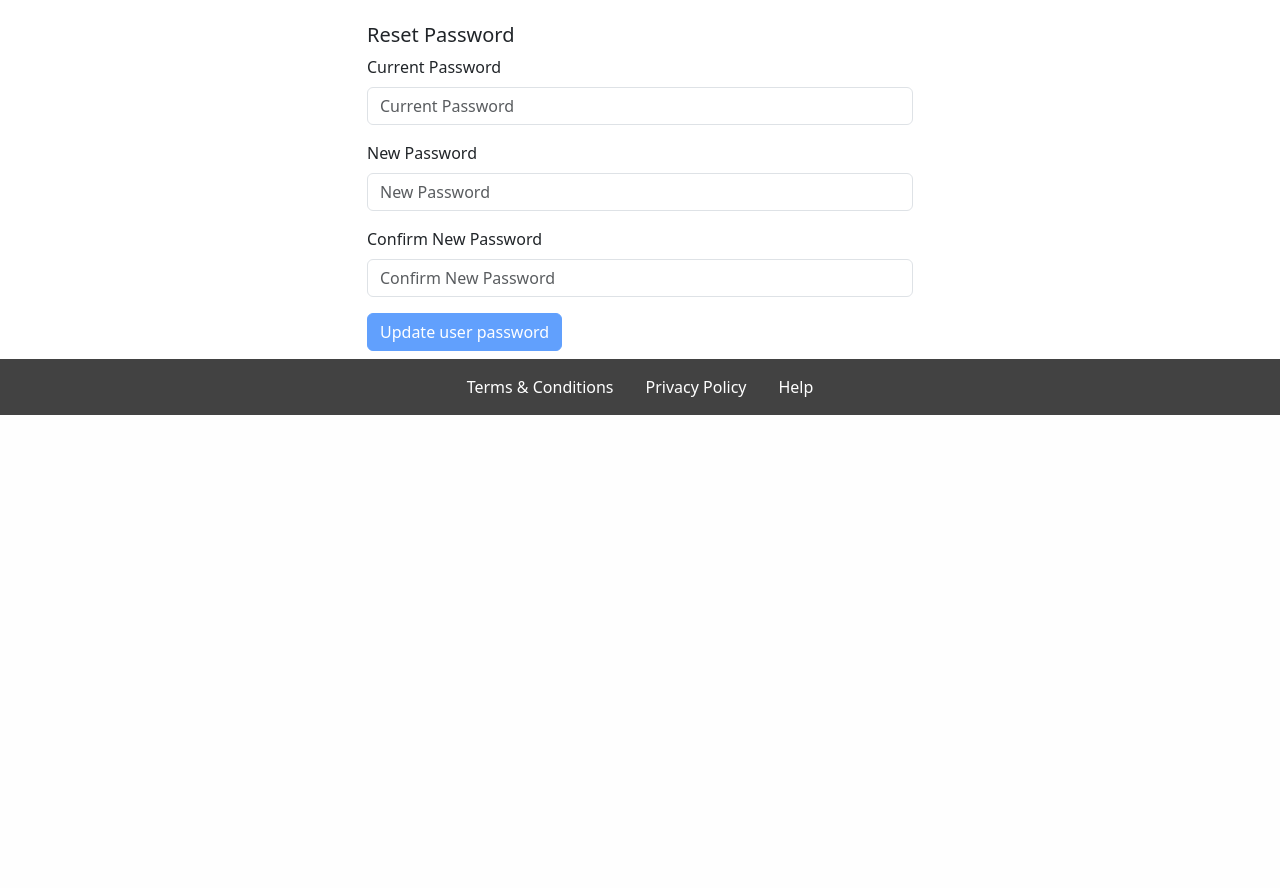
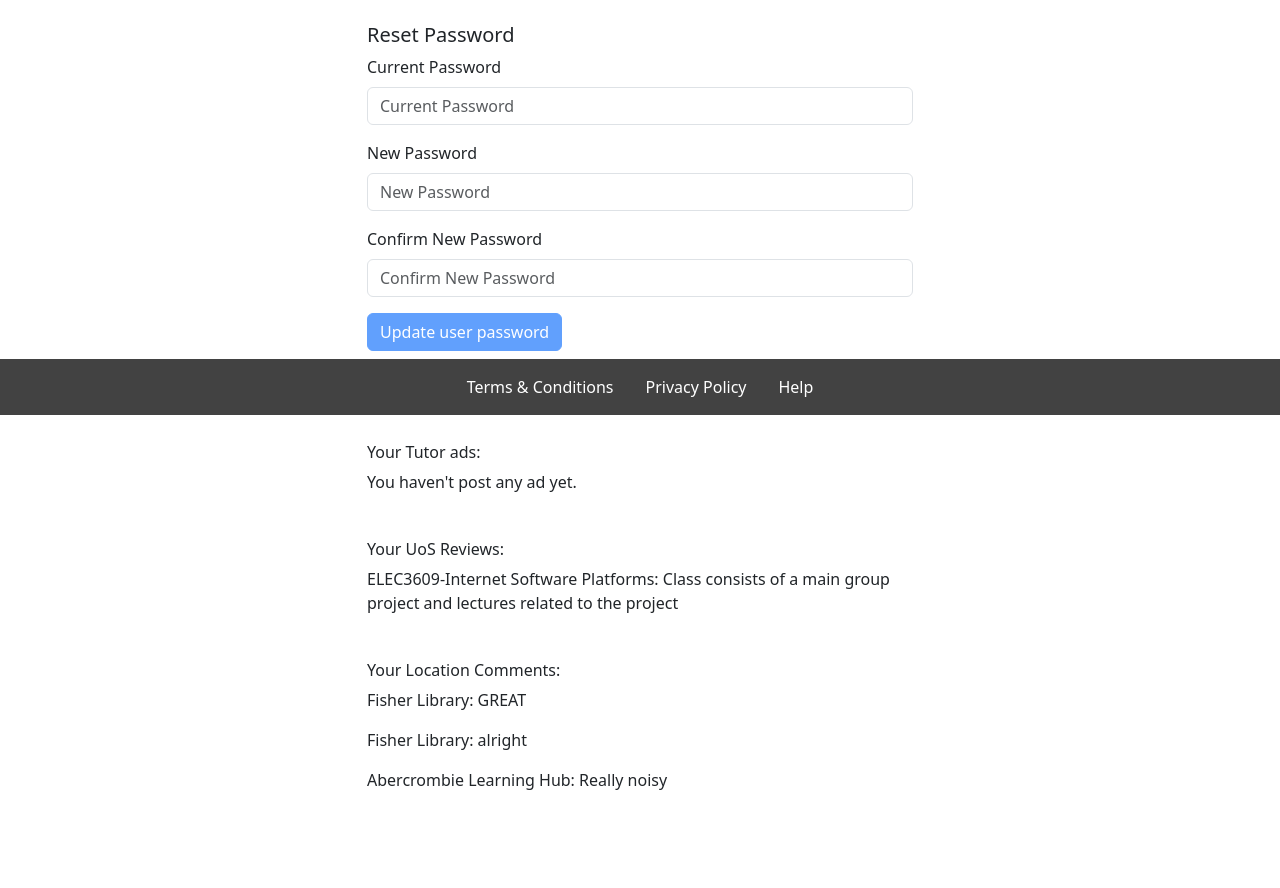
Before and after one commit to amizee/ReviewSyd, a Django app: page /accountSettings/ in a window 1280 px wide. Shown: the part 385-1273 px from the top of the page. Before the commit the page ends 800 px from the top, so only its background shows below. Run offline with Django 4.2, Linux system fonts and the light colour scheme; a user stored in the database is signed in; data comes from the database, SQL or seed files in the repository; both versions use the stored data as it was after the commit.

Commit message:
profile final update

```diff
--- a/ReviewSyd/myapp/templates/accountSettings.html
+++ b/ReviewSyd/myapp/templates/accountSettings.html
@@ -5,7 +5,7 @@
         <div class="row">
 
             <!-- Main content section -->
-            <div class="col-md-6 mx-auto">
+            <div class="col-md-6 mx-auto" >
                 <h3 class="pt-2 pb-2" style="margin-top: 40px">Account Settings</h3>
 
                 <!-- update -->
@@ -52,6 +52,49 @@
                     <div id="updateFeedback" class="mt-3"></div>
                     <button type="submit" id="updateButton" class="btn btn-primary">Update user password</button>
                 </form>
+
+                <div style="padding-top: 40px; padding-bottom: 80px;">
+                <!-- Tutors Section -->
+                <h5 style="padding-bottom: 20px;">Your Reviews</h5>
+                <h6>Your Tutor ads:</h6>
+                {% if user_tutors %}
+                    {% for tutor in user_tutors %}
+                        <div>
+                            <p>{{ tutor.subject }}: {{ tutor.description|default:"You did not leave an ad description." }}</p>
+                        </div>
+                    {% endfor %}
+                {% else %}
+                    <p>You haven't post any ad yet.</p>
+                {% endif %}
+
+                <!-- UoS Reviews Section -->
+                <h6 style="padding-top: 30px;">Your UoS Reviews:</h6>
+                {% if user_uos_comments %}
+                    {% for comment in user_uos_comments %}
+                        <div>
+                            <p>{{ comment.uos.code }}-{{ comment.uos.name }}: {{ comment.comment }}</p>
+
+                        </div>
+                    {% endfor %}
+                {% else %}
+                    <p>You haven't left any review yet.</p>
+                {% endif %}
+
+                <!-- Location Comments Section -->
+                <h6 style="padding-top: 30px;">Your Location Comments:</h6>
+                {% if user_location_reviews %}
+                    {% for review in user_location_reviews %}
+                        <div>
+                            <p>{{ review.location.name }}: {{ review.writtenReview }}</p>
+
+                        </div>
+                    {% endfor %}
+                {% else %}
+                    <p>You haven't left any comment yet.</p>
+                {% endif %}
+            </div>
+
+
             </div>
         </div>
     </div>
@@ -87,8 +130,6 @@
             $currentPassword.on("input", checkFields);
             $newPassword.on("input", checkFields);
             $confirmNewPassword.on("input", checkFields);
-
-            // $updateFeedback.text(errorMessage).css("color", "red").show();
 
             // Check current password via AJAX
             function checkAndUpdatePassword() {
--- a/ReviewSyd/myapp/urls.py
+++ b/ReviewSyd/myapp/urls.py
@@ -40,6 +40,7 @@ urlpatterns=[
     path('update_name/', views.update_name, name='updateName'),
     path('verify_current_password/', views.verify_current_password, name='verify_current_password'),
     path('update_password/', views.update_password, name='update_password'),
+
 ]
 
 if settings.DEBUG:
--- a/ReviewSyd/myapp/views.py
+++ b/ReviewSyd/myapp/views.py
@@ -293,45 +293,19 @@ def repReview(request, loc):
 
 @login_required
 def accountSettings(request):
-    if request.method == 'POST':
-        # Check if only verifying the current password
-        if 'current_password' in request.POST and 'new_password' not in request.POST:
-            current_password = request.POST['current_password']
-            user = request.user
-            if user.check_password(current_password):
-                return JsonResponse({"is_correct": True})
-            else:
-                return JsonResponse({"is_correct": False, "message": "Incorrect current password."}, status=400)
+    # Fetching data related to the current user
+    user_tutors = Tutor.objects.filter(user=request.user)
+    user_uos_comments = UoSComment.objects.filter(user=request.user)
+    user_location_reviews = LocationReviews.objects.filter(user=request.user)
 
-        # Processing the full form submission for password change
-        current_password = request.POST['current_password']
-        new_password = request.POST['new_password']
-        confirm_new_password = request.POST['confirm_new_password']
+    context = {
+        "current_user": request.user,
+        "user_tutors": user_tutors,
+        "user_uos_comments": user_uos_comments,
+        "user_location_reviews": user_location_reviews
+    }
 
-        # Get the current user
-        user = request.user
-
-        if not current_password or not new_password or not confirm_new_password:
-            return JsonResponse({"success": False, "message": "Passwords cannot be empty."}, status=400)
-
-        # Validate the current password
-        if not user.check_password(current_password):
-            return JsonResponse({"success": False, "message": "Incorrect current password."}, status=400)
-
-        # Check if the new password matches the confirm password
-        if new_password != confirm_new_password:
-            return JsonResponse({"success": False, "message": "New password and confirm password do not match."}, status=400)
-
-        # If passwords match, then save the new password
-        user.set_password(new_password)
-        user.save()
-
-        # Update session hash so the user doesn't get logged out after changing password
-        update_session_auth_hash(request, user)
-
-        return JsonResponse({"success": True, "message": "Password updated successfully!"})
-
-    return render(request, "accountSettings.html", {"current_user": request.user})
+    return render(request, "accountSettings.html", context)
 
 
 @login_required
@@ -355,7 +329,7 @@ def update_password(request):
 @ensure_csrf_cookie
 @csrf_protect
 def verify_current_password(request):
-    # print(request.POST)
+
     if request.method == 'POST':
         current_password = request.POST.get('current_password')
         user = request.user
@@ -410,16 +384,6 @@ def signup(request):
         surname = request.POST['surname']
         email = request.POST['email'] + "@uni.sydney.edu.au"
 
-        # if User.objects.filter(username=email).exists():
-        #     # This email (username) is already taken
-        #     messages.error(request, 'The email address is already in use.')
-        #     return redirect('signup')  # Redirect back to the signup page
-
-        # # Validate verification code
-        # code_entered = request.POST.get('verify')
-        # if verification_codes.get(email) != code_entered:
-        #     messages.error(request, 'Invalid verify code.')
-        #     return redirect('signup')  # Redirect back to the signup page
 
         password = request.POST['password']
 
```
Also changed, not shown: ReviewSyd/db.sqlite3.
